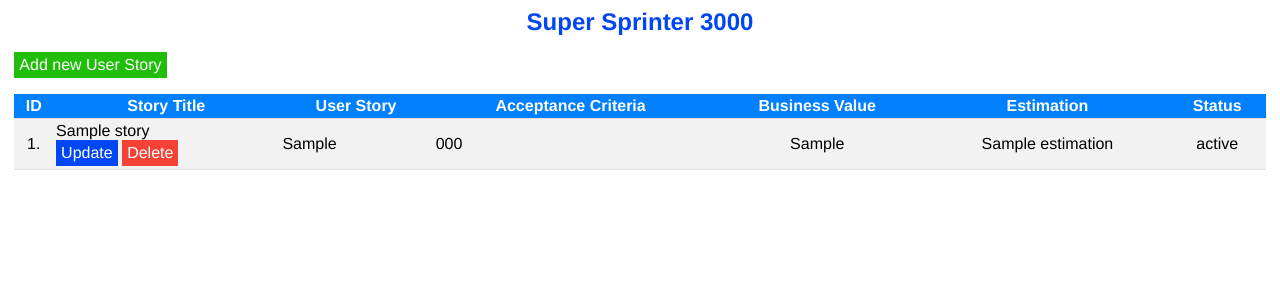
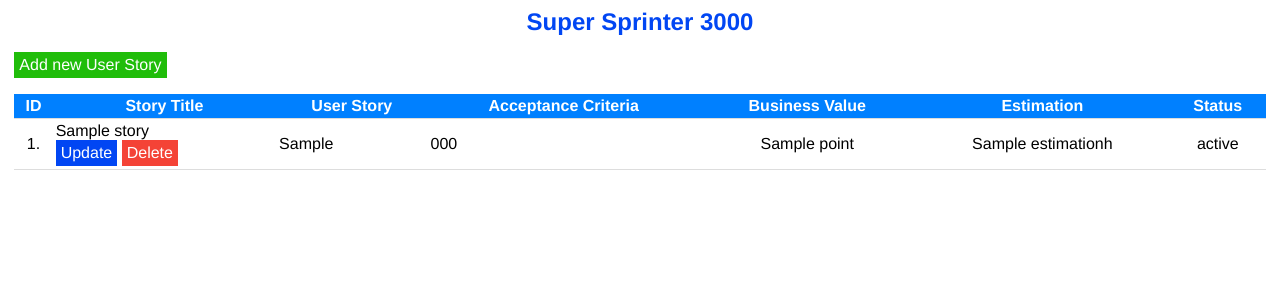
Before and after one commit to brzozasr/super_sprinter_3000, a Flask app: template templates/index.html in a window 1280 px wide. Shown: the top 300 px of the page. Run offline with Flask 2, Linux system fonts and the light colour scheme; the template is opened without the code that fills it: most values are stand-ins (such as "Sample title", 1, 10 or a date in 2020).

Commit message:
Update index.html

```diff
--- a/templates/index.html
+++ b/templates/index.html
@@ -7,6 +7,7 @@
     <p><a class="btn_green" href="/story">Add new User Story</a></p>
     {% if user_stories|length > 0 %}
         <table class="center">
+            <thead>
                 <tr>
                     <th>ID</th>
                     <th>Story Title</th>
@@ -16,6 +17,8 @@
                     <th>Estimation</th>
                     <th>Status</th>
                 </tr>
+            </thead>
+            <tbody>
             {% for story in user_stories %}
                 <tr>
                     <td>{{ story['id'] }}.</td>
@@ -26,11 +29,12 @@
                     </td>
                     <td class="txt_left">{{ story['user_story']|safe }}</td>
                     <td class="txt_left">{{ story['acceptance_criteria']|safe }}</td>
-                    <td class="txt_center">{{ story['business_value'] }}</td>
-                    <td>{{ story['estimation'] }}</td>
+                    <td class="txt_center">{{ story['business_value'] }} point</td>
+                    <td>{{ story['estimation'] }}h</td>
                     <td>{{ story['status'] }}</td>
                 </tr>
             {% endfor %}
+            </tbody>
         </table>
     {% else %}
         <p>There are no stories to display.</p>
```
Lines whose indentation alone changed are shown as unchanged.
